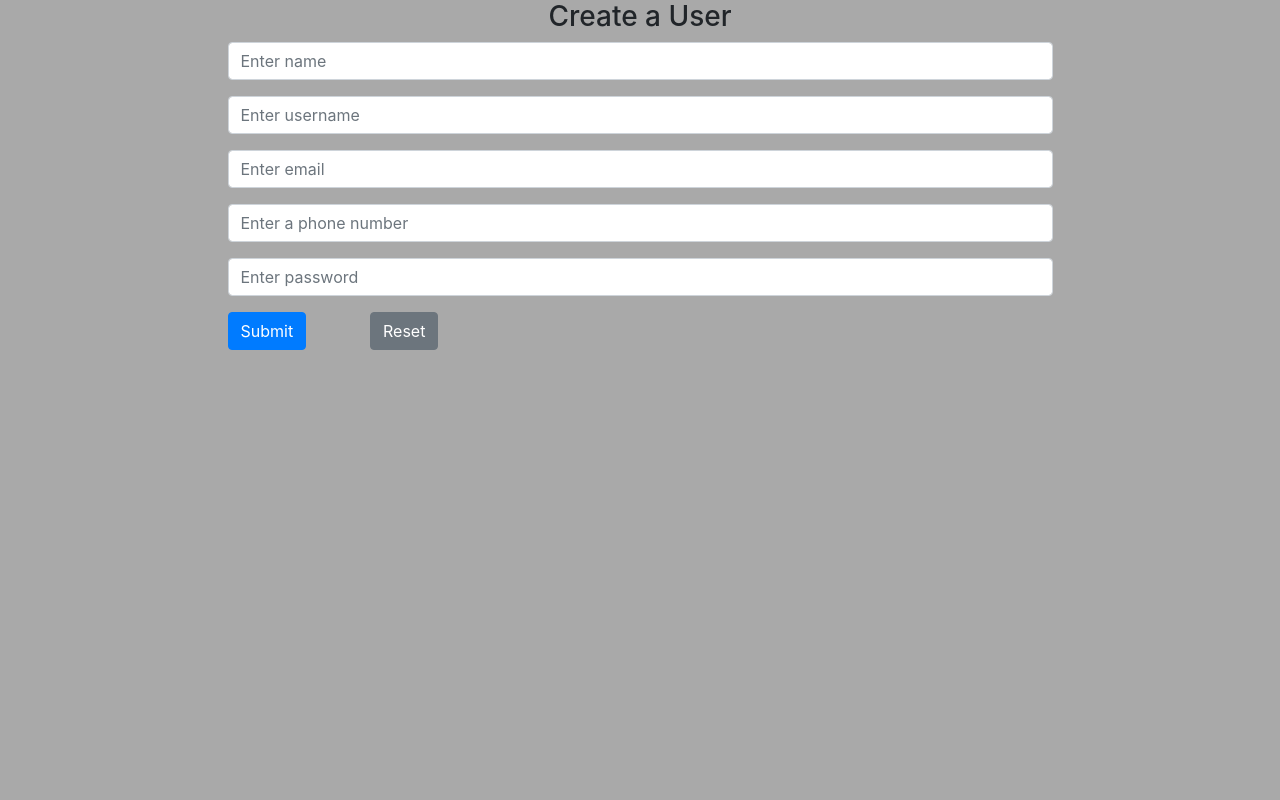
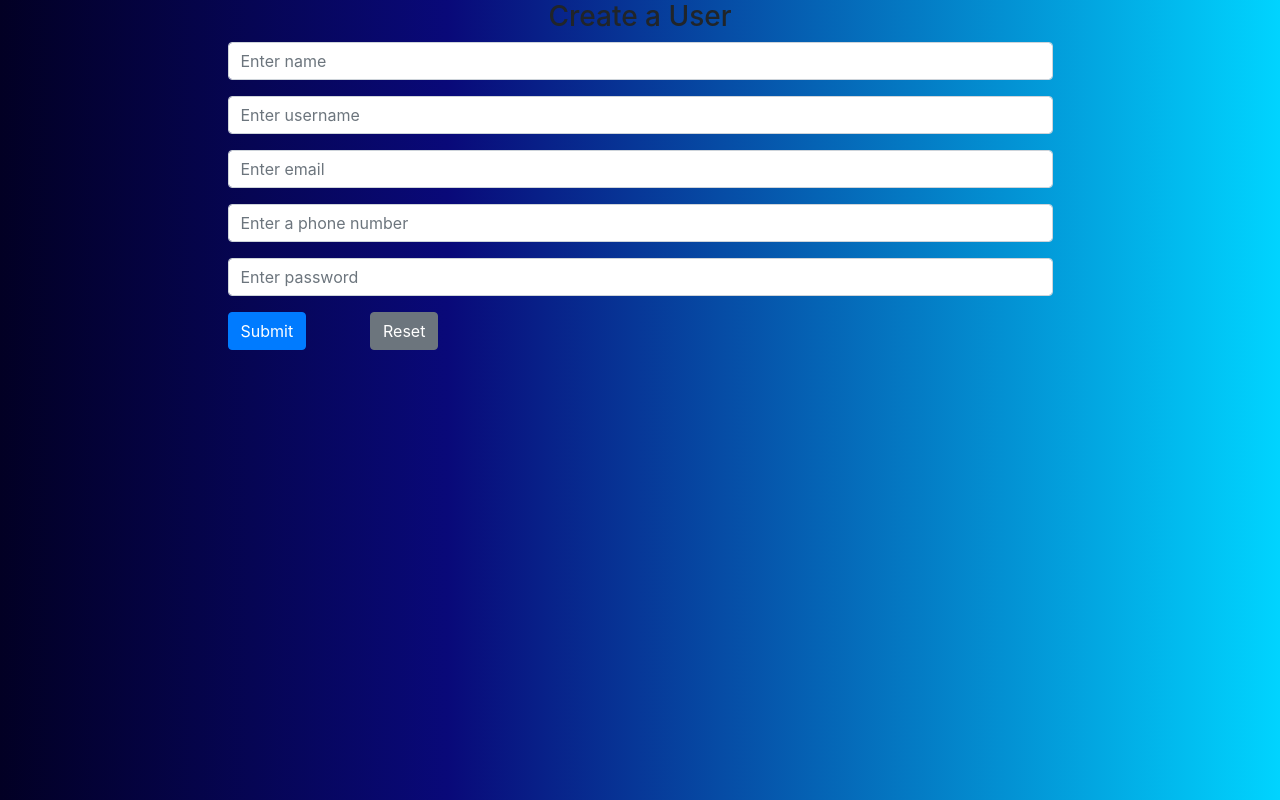
Before and after one commit to Schandroid243/TryBackground, a Nuxt app: page / in a window 1280 px wide. Shown: the top 800 px of the page. Built offline with nearby package versions, Linux system fonts and the light colour scheme.

Commit message:
added gradient to try

```diff
--- a/assets/main.css
+++ b/assets/main.css
@@ -2,5 +2,6 @@
   margin: auto;
     width: auto;
     height: 2000px;
-  background-color: darkgray
+    background: rgb(2,0,36);
+    background: linear-gradient(90deg, rgba(2,0,36,1) 0%, rgba(9,9,121,1) 35%, rgba(0,212,255,1) 100%);
 }
```
